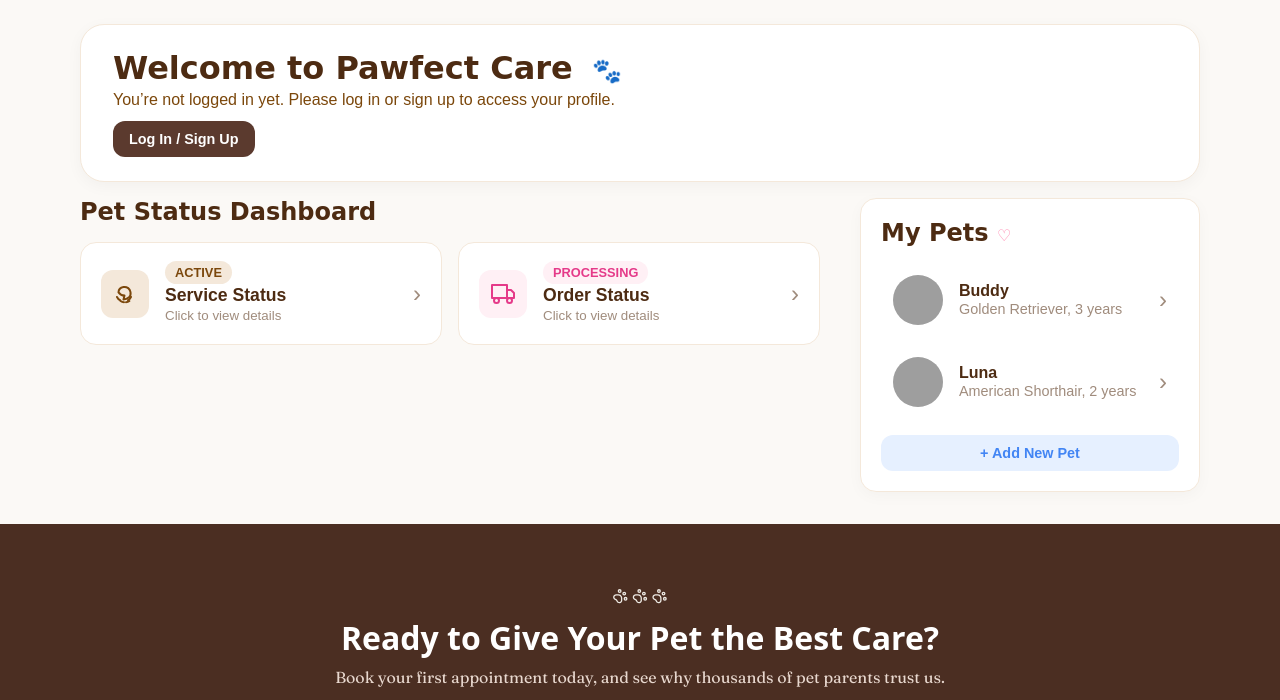
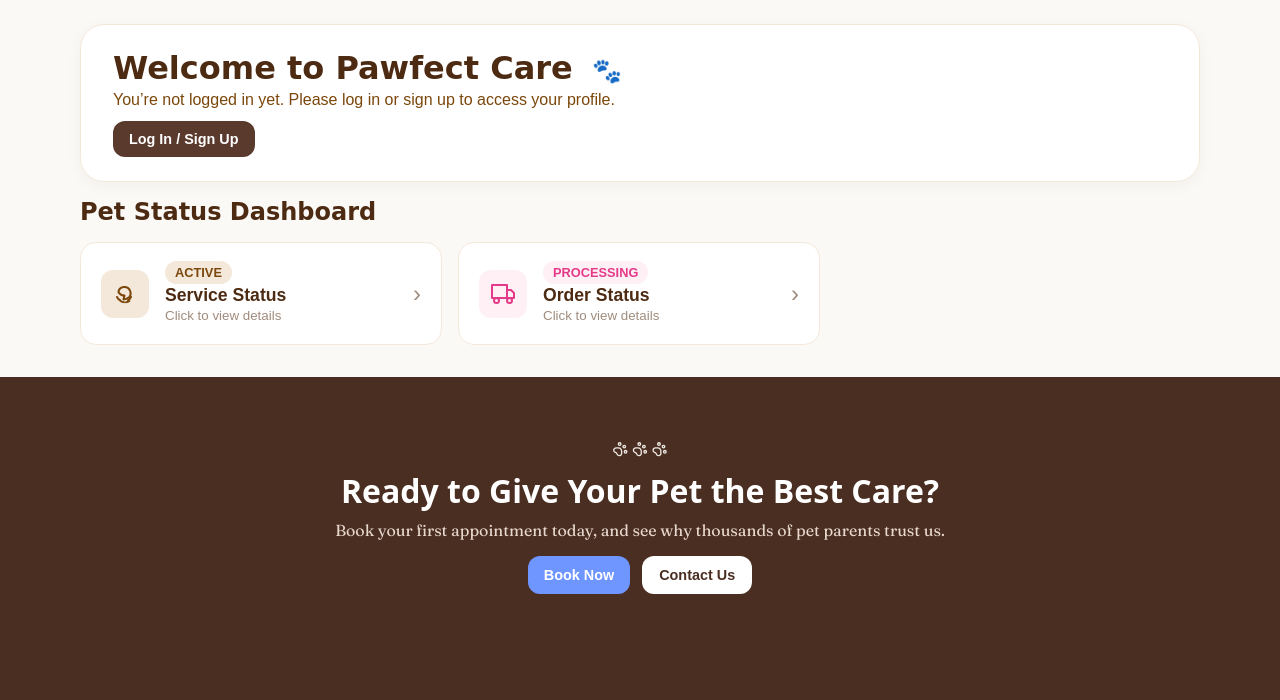
Before and after one commit to PhuongNghi403/251EIE503002_WebDevelopment_Group1, a plain HTML site: page src/pages/profile/profile.html in a window 1280 px wide. Shown: the part 90-790 px from the top of the page. Drawn offline with Linux system fonts and the light colour scheme; grey boxes are pictures that could not be loaded; a web font is replaced by a local one.

```diff
--- a/src/pages/profile/profile.html
+++ b/src/pages/profile/profile.html
@@ -240,36 +240,7 @@
 
           </div>
         </section>
-      </div> <aside class="sidebar">
-        <section class="my-pets">
-          <div class="section-header">
-            <h2 class="section-title font-display">My Pets <span class="pet-icons">♡</span></h2>
-          </div>
-          <div class="pets-list">
-            <a href="#" class="pet-card">
-              <img src="https://images.unsplash.com/photo-1543466835-00a7907e9de1" alt="Buddy" class="pet-avatar">
-              <div class="pet-info">
-                <strong>Buddy</strong>
-                <small>Golden Retriever, 3 years</small>
-              </div>
-              <span class="arrow-icon">›</span>
-            </a>
-            <a href="#" class="pet-card">
-              <img src="https://images.unsplash.com/photo-1514888286974-6c03e2ca1dba" alt="Luna" class="pet-avatar">
-              <div class="pet-info">
-                <strong>Luna</strong>
-                <small>American Shorthair, 2 years</small>
-              </div>
-              <span class="arrow-icon">›</span>
-            </a>
-          </div>
-          <button class="btn btn-add-pet">
-            + Add New Pet
-          </button>
-        </section>
-      </aside> </div> </main>
-
-  <section class="site-cta">
+      </div> </div> </main> <section class="site-cta">
     <div class="container cta-inner">
       <div class="cta-icons" aria-hidden="true">
         <img class="cta-pattern" src="../../assets/icons/HomestayDetail/PawPatternWhite.svg" alt="" />
@@ -295,7 +266,7 @@
       <div class="footer-col">
         <h4 class="footer-title">Services</h4>
         <ul class="footer-links">
-          <li><a href="homestayboarding-service.html">Pet Boarding</a></li>
+          <li><a href="bookinghomestay.html">Pet Boarding</a></li>
           <li><a href="groomingspa-service.html">Pet Spa</a></li>
         </ul>
       </div>
@@ -323,9 +294,7 @@
       </div>
     </div>
   </footer>
-  <!-- ... ở cuối file, ngay trước </body> ... -->
-  <!-- BỔ SUNG: tải script profile để đồng bộ Booking History -->
-  <!-- Global utilities: header badges, account dropdown, cross-tab sync -->
+
   <script src="../../assets/js/utils.js"></script>
   <script src="../../assets/js/profile/profile.js"></script>
   <script src="../../assets/js/footer.js"></script>
```
Also changed, not shown: src/pages/login-signup.html (+12 -18 lines).
